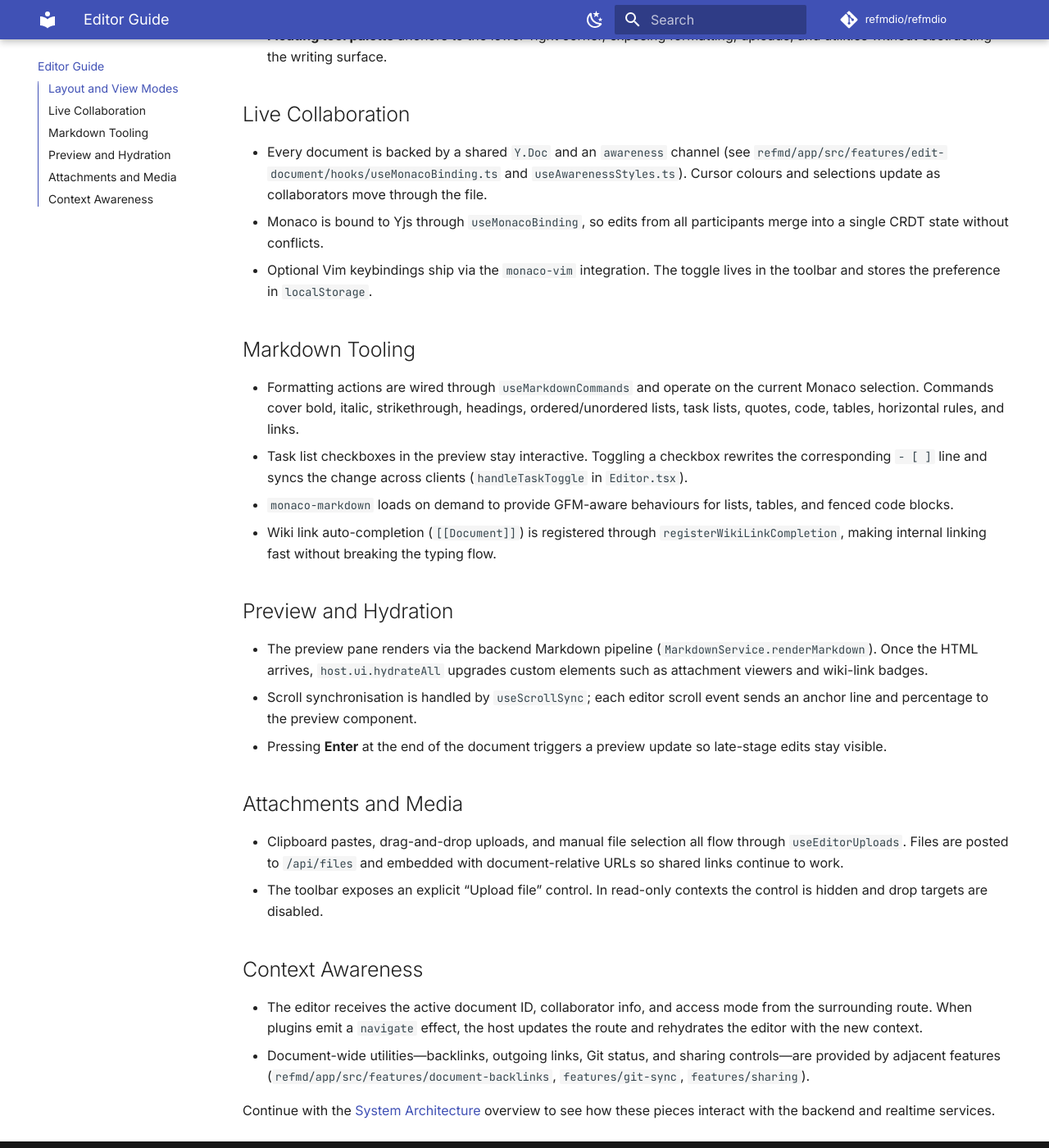
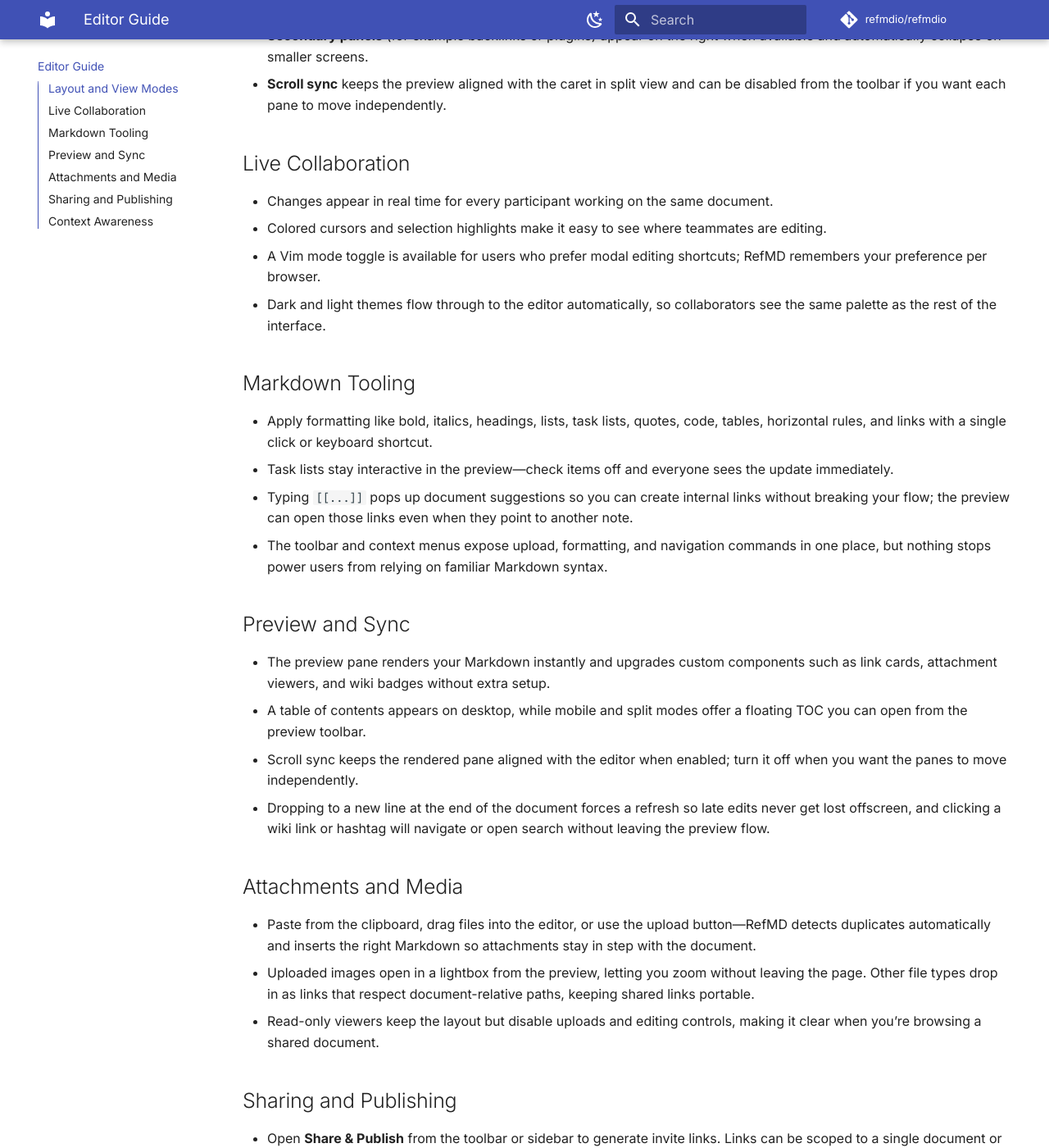
Before and after one commit to refmdio/docs, an MkDocs documentation site: the page built from docs/editor.md, in a window 1280 px wide and 1400 px high, scrolled down 457 px. Shown: the whole window at 82% size. Built offline with MkDocs 1.6.1 and Material for MkDocs 9.7.7, drawn with Linux system fonts in a browser that asks for light colours; comment, search, counter and statistics services are not loaded; some of the changed text lies outside the part shown.

Commit message:
update: docs

```diff
--- a/docs/editor.md
+++ b/docs/editor.md
@@ -4,37 +4,49 @@ The RefMD editor combines Monaco, Yjs, and custom UI so teams can co-author Mark
 
 ## Layout and View Modes
 
-- **Split view** (default) shows Monaco beside the rendered preview. Switch between `editor`, `preview`, and `split` modes from the toolbar; layouts stack vertically on small screens.
-- **Preview scroll sync** keeps the rendered pane aligned with the caret. Toggle it from the toolbar when you want the panes to move independently.
-- **Floating tool palette** anchors to the lower-right corner, exposing formatting, uploads, and utilities without obstructing the writing surface.
+- **Split view** (default) keeps the Markdown source and rendered preview side by side. Toggle to `editor` or `preview` only when you need extra focus; on phones the panes stack vertically.
+- **Floating tool palette** sits in the lower-right corner so formatting actions, uploads, and view controls are always within reach without covering the writing area.
+- **Secondary panels** (for example backlinks or plugins) appear on the right when available and automatically collapse on smaller screens.
+- **Scroll sync** keeps the preview aligned with the caret in split view and can be disabled from the toolbar if you want each pane to move independently.
 
 ## Live Collaboration
 
-- Every document is backed by a shared `Y.Doc` and an `awareness` channel (see `refmd/app/src/features/edit-document/hooks/useMonacoBinding.ts` and `useAwarenessStyles.ts`). Cursor colours and selections update as collaborators move through the file.
-- Monaco is bound to Yjs through `useMonacoBinding`, so edits from all participants merge into a single CRDT state without conflicts.
-- Optional Vim keybindings ship via the `monaco-vim` integration. The toggle lives in the toolbar and stores the preference in `localStorage`.
+- Changes appear in real time for every participant working on the same document.
+- Colored cursors and selection highlights make it easy to see where teammates are editing.
+- A Vim mode toggle is available for users who prefer modal editing shortcuts; RefMD remembers your preference per browser.
+- Dark and light themes flow through to the editor automatically, so collaborators see the same palette as the rest of the interface.
 
 ## Markdown Tooling
 
-- Formatting actions are wired through `useMarkdownCommands` and operate on the current Monaco selection. Commands cover bold, italic, strikethrough, headings, ordered/unordered lists, task lists, quotes, code, tables, horizontal rules, and links.
-- Task list checkboxes in the preview stay interactive. Toggling a checkbox rewrites the corresponding `- [ ]` line and syncs the change across clients (`handleTaskToggle` in `Editor.tsx`).
-- `monaco-markdown` loads on demand to provide GFM-aware behaviours for lists, tables, and fenced code blocks.
-- Wiki link auto-completion (`[[Document]]`) is registered through `registerWikiLinkCompletion`, making internal linking fast without breaking the typing flow.
+- Apply formatting like bold, italics, headings, lists, task lists, quotes, code, tables, horizontal rules, and links with a single click or keyboard shortcut.
+- Task lists stay interactive in the preview—check items off and everyone sees the update immediately.
+- Typing `[[...]]` pops up document suggestions so you can create internal links without breaking your flow; the preview can open those links even when they point to another note.
+- The toolbar and context menus expose upload, formatting, and navigation commands in one place, but nothing stops power users from relying on familiar Markdown syntax.
 
-## Preview and Hydration
+## Preview and Sync
 
-- The preview pane renders via the backend Markdown pipeline (`MarkdownService.renderMarkdown`). Once the HTML arrives, `host.ui.hydrateAll` upgrades custom elements such as attachment viewers and wiki-link badges.
-- Scroll synchronisation is handled by `useScrollSync`; each editor scroll event sends an anchor line and percentage to the preview component.
-- Pressing **Enter** at the end of the document triggers a preview update so late-stage edits stay visible.
+- The preview pane renders your Markdown instantly and upgrades custom components such as link cards, attachment viewers, and wiki badges without extra setup.
+- A table of contents appears on desktop, while mobile and split modes offer a floating TOC you can open from the preview toolbar.
+- Scroll sync keeps the rendered pane aligned with the editor when enabled; turn it off when you want the panes to move independently.
+- Dropping to a new line at the end of the document forces a refresh so late edits never get lost offscreen, and clicking a wiki link or hashtag will navigate or open search without leaving the preview flow.
 
 ## Attachments and Media
 
-- Clipboard pastes, drag-and-drop uploads, and manual file selection all flow through `useEditorUploads`. Files are posted to `/api/files` and embedded with document-relative URLs so shared links continue to work.
-- The toolbar exposes an explicit “Upload file” control. In read-only contexts the control is hidden and drop targets are disabled.
+- Paste from the clipboard, drag files into the editor, or use the upload button—RefMD detects duplicates automatically and inserts the right Markdown so attachments stay in step with the document.
+- Uploaded images open in a lightbox from the preview, letting you zoom without leaving the page. Other file types drop in as links that respect document-relative paths, keeping shared links portable.
+- Read-only viewers keep the layout but disable uploads and editing controls, making it clear when you’re browsing a shared document.
+
+## Sharing and Publishing
+
+- Open **Share & Publish** from the toolbar or sidebar to generate invite links. Links can be scoped to a single document or an entire folder, carry view/edit/admin permissions, and optionally expire after 1 hour, 24 hours, 7 days, 30 days, or never.
+- Shared links track usage counts so you can monitor how often a token has been used, revoke links at any time, or remove documents from folder shares without touching the originals.
+- Published documents get a permanent public URL (for example `https://refmd.io/u/you/doc`) that surfaces on your public profile; toggle publishing on or off per document and copy or open the live page directly from the dialog.
+- Recipients accessing a share token see the same collaborative editor—complete with real-time cursors, preview, and attachments—while public readers experience the simplified public layout.
 
 ## Context Awareness
 
-- The editor receives the active document ID, collaborator info, and access mode from the surrounding route. When plugins emit a `navigate` effect, the host updates the route and rehydrates the editor with the new context.
-- Document-wide utilities—backlinks, outgoing links, Git status, and sharing controls—are provided by adjacent features (`refmd/app/src/features/document-backlinks`, `features/git-sync`, `features/sharing`).
+- The editor keeps track of document context—open documents, share tokens, plugins—and refreshes tools automatically when navigation happens from the preview, file tree, or plugins.
+- Adjacent panels expose backlinks, outgoing links, Git status, and sharing controls so you can manage metadata without leaving the page.
+- When a plugin or link navigates to another note, the editor rehydrates with the new content, collaborators, and permissions in a single step.
 
 Continue with the [System Architecture](architecture.md) overview to see how these pieces interact with the backend and realtime services.
```
Also changed, not shown: docs/architecture.md (+7 -4 lines), docs/plugins/api.md (+13 -5 lines), docs/plugins/development.md (+20 -5 lines), docs/plugins/manifest.md (+2 -9 lines).
